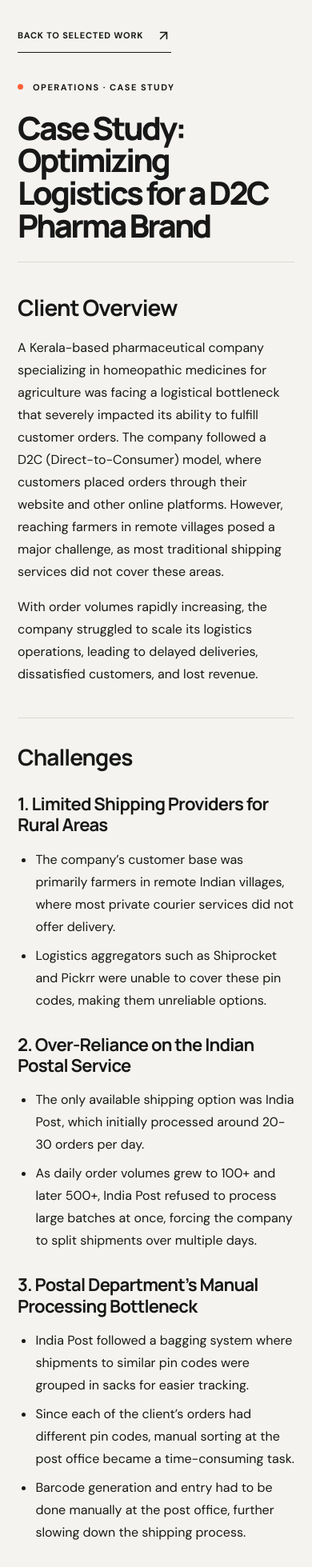
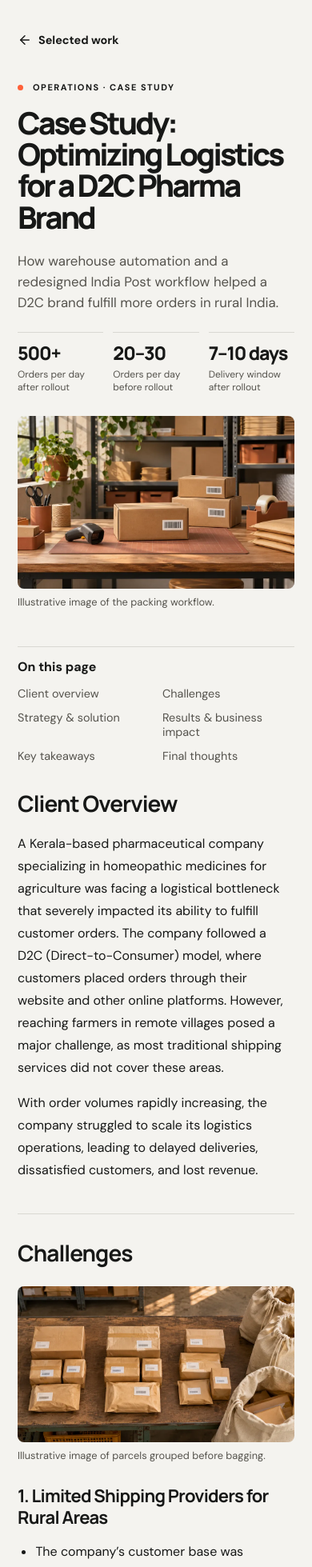
Before and after one commit to hhishamilyas/portfolio, a Next.js app: page /work/pharmaceutical-logistics-optimization in a window 390 px wide. Shown: the top 1959 px of the page at 80% size. Built offline with nearby package versions, Linux system fonts and the light colour scheme.

Commit message:
Redesign and illustrate the pharma logistics case study

```diff
--- a/app/work/pharmaceutical-logistics-optimization/case-study.module.css
+++ b/app/work/pharmaceutical-logistics-optimization/case-study.module.css
@@ -1,49 +1,81 @@
 .page {
-  padding-top: clamp(32px, 7vw, 96px);
-  padding-bottom: clamp(64px, 10vw, 144px);
+  --case-muted: #55534d;
+  --case-accent: #a63824;
+  padding-top: clamp(28px, 5vw, 72px);
+  padding-bottom: clamp(48px, 8vw, 110px);
 }
 
-.page > a {
-  display: inline-flex;
+.page a:focus-visible { outline: 2px solid var(--case-accent); outline-offset: 5px; }
+.back { display: inline-flex; align-items: center; gap: 8px; min-height: 44px; font-size: .9rem; font-weight: 800; }
+.back:hover, .contents a:hover { color: var(--case-accent); }
+
+.header { margin-block: clamp(30px, 6vw, 84px) clamp(28px, 5vw, 65px); }
+.header h1 {
+  max-width: 19ch;
+  margin: 18px 0 22px;
+  font: 800 clamp(2.4rem, 7vw, 6.25rem)/1.02 Manrope, sans-serif;
+  letter-spacing: -.075em;
 }
+.deck { max-width: 59ch; color: var(--case-muted); font-size: clamp(1.05rem, 2vw, 1.3rem); line-height: 1.55; }
 
-.header {
-  border-bottom: 1px solid var(--line);
-  margin-block: clamp(36px, 7vw, 96px) clamp(40px, 7vw, 88px);
-  padding-bottom: clamp(24px, 5vw, 64px);
+.metrics {
+  display: grid;
+  grid-template-columns: repeat(3, minmax(0, 1fr));
+  gap: 14px 24px;
+  margin: clamp(24px, 4vw, 46px) 0 0;
 }
+.metrics > div { display: flex; flex-direction: column; gap: 7px; border-top: 1px solid var(--line); padding-top: 14px; }
+.metrics dt { color: var(--case-muted); font-size: .85rem; }
+.metrics dd { order: -1; margin: 0; font: 800 clamp(1.45rem, 4vw, 3rem)/1 Manrope, sans-serif; letter-spacing: -.05em; }
 
-.header h1 {
-  max-width: 16ch;
-  margin: 24px 0 0;
-  font: 800 clamp(2.5rem, 7.5vw, 6.25rem) / 1.02 Manrope, sans-serif;
-  letter-spacing: -0.07em;
+.figure { margin: 24px 0; }
+.figure img { display: block; width: 100%; height: auto; border-radius: 12px; }
+.heroFigure { margin: 0; }
+.heroFigure img { aspect-ratio: 2.15; object-fit: cover; }
+.figure figcaption { margin-top: 8px; color: var(--case-muted); font-size: .8rem; line-height: 1.45; }
+
+.readingLayout {
+  display: grid;
+  grid-template-columns: minmax(150px, .75fr) minmax(0, 2.75fr);
+  gap: clamp(28px, 7vw, 108px);
+  align-items: start;
+  margin-top: clamp(45px, 8vw, 100px);
 }
+.contents { position: sticky; top: 24px; border-top: 1px solid var(--line); padding-top: 14px; }
+.contents p { margin: 0 0 8px; font-weight: 800; }
+.contents ul { list-style: none; margin: 0; padding: 0; }
+.contents a { display: block; padding: 6px 0; color: var(--case-muted); font-size: .9rem; }
 
-.prose {
-  max-width: 72ch;
-  margin-bottom: 52px;
-  font-size: 1rem;
-  line-height: 1.75;
-}
-
-.prose section + section {
-  border-top: 1px solid var(--line);
-  margin-top: 40px;
-  padding-top: 32px;
-}
-
-.prose h2,
-.prose h3,
-.prose h4 {
-  font-family: Manrope, sans-serif;
-  line-height: 1.2;
-  letter-spacing: -0.035em;
-}
-
+.prose { max-width: 75ch; font-size: 1rem; line-height: 1.75; }
+.prose section { scroll-margin-top: 24px; }
+.prose section + section { border-top: 1px solid var(--line); margin-top: 40px; padding-top: 32px; }
+.prose h2, .prose h3, .prose h4 { font-family: Manrope, sans-serif; line-height: 1.2; letter-spacing: -.035em; }
 .prose h2 { font-size: clamp(1.75rem, 4vw, 2.75rem); margin: 0 0 20px; }
 .prose h3 { font-size: 1.375rem; margin: 28px 0 12px; }
 .prose h4 { font-size: 1.125rem; margin: 24px 0 8px; }
 .prose ul { padding-inline-start: 1.4em; }
 .prose li + li { margin-top: 8px; }
 .prose li > ul { margin-block: 6px 12px; }
+
+.footer {
+  display: flex;
+  justify-content: space-between;
+  flex-wrap: wrap;
+  gap: 12px 24px;
+  border-top: 1px solid var(--line);
+  margin-top: clamp(38px, 6vw, 72px);
+  padding-top: 14px;
+}
+
+@media (max-width: 840px) {
+  .readingLayout { grid-template-columns: minmax(0, 1fr); }
+  .contents { position: static; }
+  .contents ul { display: grid; grid-template-columns: repeat(2, minmax(0, 1fr)); gap: 0 16px; }
+}
+
+@media (max-width: 480px) {
+  .heroFigure img { aspect-ratio: 16 / 10; }
+  .metrics { gap: 12px; }
+  .metrics dt { font-size: .75rem; }
+  .figure img { border-radius: 8px; }
+}
--- a/app/work/pharmaceutical-logistics-optimization/page.tsx
+++ b/app/work/pharmaceutical-logistics-optimization/page.tsx
@@ -1,6 +1,7 @@
 import type { Metadata } from 'next';
+import Image from 'next/image';
 import Link from 'next/link';
-import { ArrowUpRight } from 'lucide-react';
+import { ArrowLeft, ArrowUpRight } from 'lucide-react';
 import styles from './case-study.module.css';
 
 const title = "Case Study: Optimizing Logistics for a D2C Pharma Brand";
@@ -12,26 +13,70 @@ export const metadata: Metadata = {
   openGraph: { title, description, type: 'article' },
 };
 
+const sections = [
+  { id: 'overview', label: 'Client overview' },
+  { id: 'challenges', label: 'Challenges' },
+  { id: 'strategy', label: 'Strategy & solution' },
+  { id: 'results', label: 'Results & business impact' },
+  { id: 'takeaways', label: 'Key takeaways' },
+  { id: 'final-thoughts', label: 'Final thoughts' },
+];
+
 export default function PharmaLogisticsCaseStudy() {
   return (
     <main className={`wrap ${styles.page}`}>
-      <Link className="text-link" href="/#work">
-        BACK TO SELECTED WORK <ArrowUpRight size={19} aria-hidden="true" />
+      <Link className={styles.back} href="/#work">
+        <ArrowLeft size={18} aria-hidden="true" /> Selected work
       </Link>
       <article>
         <header className={styles.header}>
           <p className="section-index"><span className="index-dot" /> OPERATIONS · CASE STUDY</p>
           <h1>{title}</h1>
+          <p className={styles.deck}>How warehouse automation and a redesigned India Post workflow helped a D2C brand fulfill more orders in rural India.</p>
+          <dl className={styles.metrics}>
+            <div><dt>Orders per day after rollout</dt><dd>500+</dd></div>
+            <div><dt>Orders per day before rollout</dt><dd>20–30</dd></div>
+            <div><dt>Delivery window after rollout</dt><dd>7–10 days</dd></div>
+          </dl>
         </header>
+        <figure className={`${styles.figure} ${styles.heroFigure}`}>
+          <Image
+            src="/images/work/pharma-logistics.webp"
+            alt="A warehouse packing bench with labeled parcels and a handheld scanner"
+            width={1120}
+            height={630}
+            sizes="(max-width: 760px) 90vw, (max-width: 1440px) 89vw, 1280px"
+            priority
+          />
+          <figcaption>Illustrative image of the packing workflow.</figcaption>
+        </figure>
+
+        <div className={styles.readingLayout}>
+          <nav className={styles.contents} aria-label="Case study sections">
+            <p>On this page</p>
+            <ul>
+              {sections.map(({ id, label }) => <li key={id}><a href={`#${id}`}>{label}</a></li>)}
+            </ul>
+          </nav>
           <div className={styles.prose}>
-          <section>
+            <section id="overview">
               <h2>{"Client Overview"}</h2>
               <p>{"A Kerala-based pharmaceutical company specializing in homeopathic medicines for agriculture was facing a logistical bottleneck that severely impacted its ability to fulfill customer orders. The company followed a D2C (Direct-to-Consumer) model, where customers placed orders through their website and other online platforms. However, reaching farmers in remote villages posed a major challenge, as most traditional shipping services did not cover these areas."}</p>
               <p>{"With order volumes rapidly increasing, the company struggled to scale its logistics operations, leading to delayed deliveries, dissatisfied customers, and lost revenue."}</p>
             </section>
 
-          <section>
+            <section id="challenges">
               <h2>{"Challenges"}</h2>
+              <figure className={styles.figure}>
+                <Image
+                  src="/images/work/pharma-parcel-sorting.webp"
+                  alt="Labeled parcels grouped on a sorting bench beside canvas mail sacks"
+                  width={1120}
+                  height={630}
+                  sizes="(max-width: 840px) 90vw, 760px"
+                />
+                <figcaption>Illustrative image of parcels grouped before bagging.</figcaption>
+              </figure>
               <h3><strong>{"1. Limited Shipping Providers for Rural Areas"}</strong></h3>
               <ul>
                 <li>{"The company’s customer base was primarily farmers in remote Indian villages, where most private courier services did not offer delivery."}
@@ -64,8 +109,18 @@ export default function PharmaLogisticsCaseStudy() {
               </ul>
             </section>
 
-          <section>
+            <section id="strategy">
               <h2>{"Strategy & Solution"}</h2>
+              <figure className={styles.figure}>
+                <Image
+                  src="/images/work/pharma-barcode-scanning.webp"
+                  alt="Handheld scanner and a roll of barcode labels beside a labeled parcel"
+                  width={1120}
+                  height={630}
+                  sizes="(max-width: 840px) 90vw, 760px"
+                />
+                <figcaption>Illustrative image of order labeling and barcode scanning.</figcaption>
+              </figure>
               <h3><strong>{"1. On-Site Process Analysis at India Post"}</strong></h3>
               <ul>
                 <li>{"We conducted on-ground research at the post office to understand their sorting and bagging process, identifying key bottlenecks in how they handled bulk shipments."}
@@ -103,7 +158,7 @@ export default function PharmaLogisticsCaseStudy() {
               </ul>
             </section>
 
-          <section>
+            <section id="results">
               <h2>{"Results & Business Impact"}</h2>
               <ul>
                 <li><strong>{"80X Increase in Daily Shipping Capacity"}</strong>
@@ -143,7 +198,7 @@ export default function PharmaLogisticsCaseStudy() {
               </ul>
             </section>
 
-          <section>
+            <section id="takeaways">
               <h2>{"Key Takeaways & Lessons Learned"}</h2>
               <ul>
                 <li><strong>{"Understanding Vendor Constraints is Crucial"}</strong>
@@ -167,15 +222,17 @@ export default function PharmaLogisticsCaseStudy() {
               </ul>
             </section>
 
-          <section>
+            <section id="final-thoughts">
               <h2>{"Final Thoughts"}</h2>
               <p>{"This case study highlights how logistical challenges, even with government-operated services, can be solved with the right combination of technology, process optimization, and strategic alignment. The solution not only fixed immediate operational bottlenecks but also laid the foundation for long-term scalability and market expansion."}</p>
             </section>
           </div>
+        </div>
       </article>
-      <Link className="text-link" href="/#contact">
-        LET’S CONNECT <ArrowUpRight size={19} aria-hidden="true" />
-      </Link>
+      <footer className={styles.footer}>
+        <Link className={styles.back} href="/#work"><ArrowLeft size={18} aria-hidden="true" /> Selected work</Link>
+        <Link className={styles.back} href="/#contact">Get in touch <ArrowUpRight size={18} aria-hidden="true" /></Link>
+      </footer>
     </main>
   );
 }
```
Also changed, not shown: public/images/work/pharma-barcode-scanning.webp (added), public/images/work/pharma-parcel-sorting.webp (added). Lines whose indentation alone changed are shown as unchanged.
